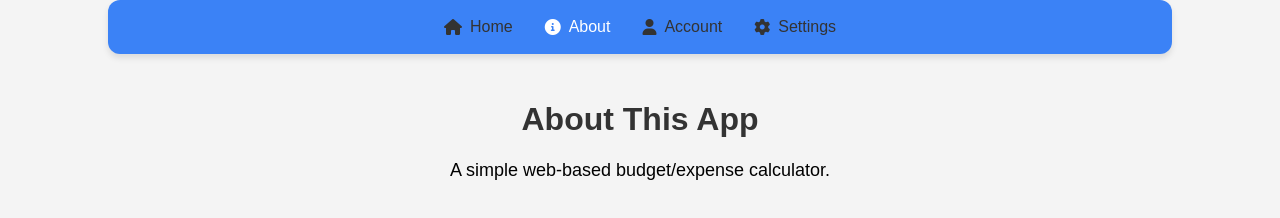
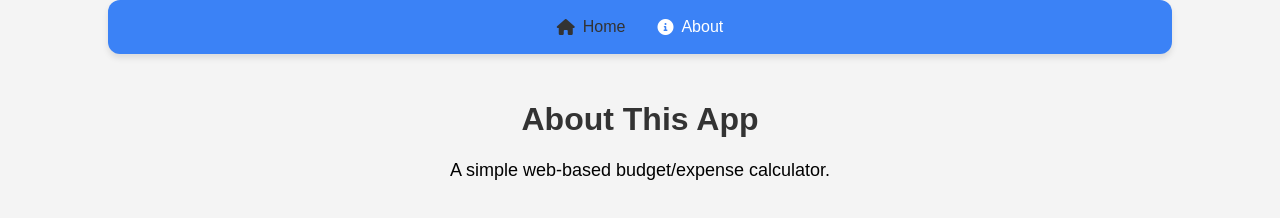
Before and after one commit to jagger-zlotoff/BudgetManager, a plain HTML site: page about.html in a window 1280 px wide. Drawn offline with Linux system fonts and the light colour scheme.

Commit message:
Updated the nav bar in About page

```diff
--- a/about.html
+++ b/about.html
@@ -12,8 +12,6 @@
     <ul>
       <li><a href="index.html"><i class="fas fa-home"></i> Home</a></li>
       <li><a href="about.html" class="active"><i class="fas fa-info-circle"></i> About</a></li>
-      <li><a href="#"><i class="fas fa-user"></i> Account</a></li>
-      <li><a href="#"><i class="fas fa-cog"></i> Settings</a></li>
     </ul>
   </nav>
 
```
